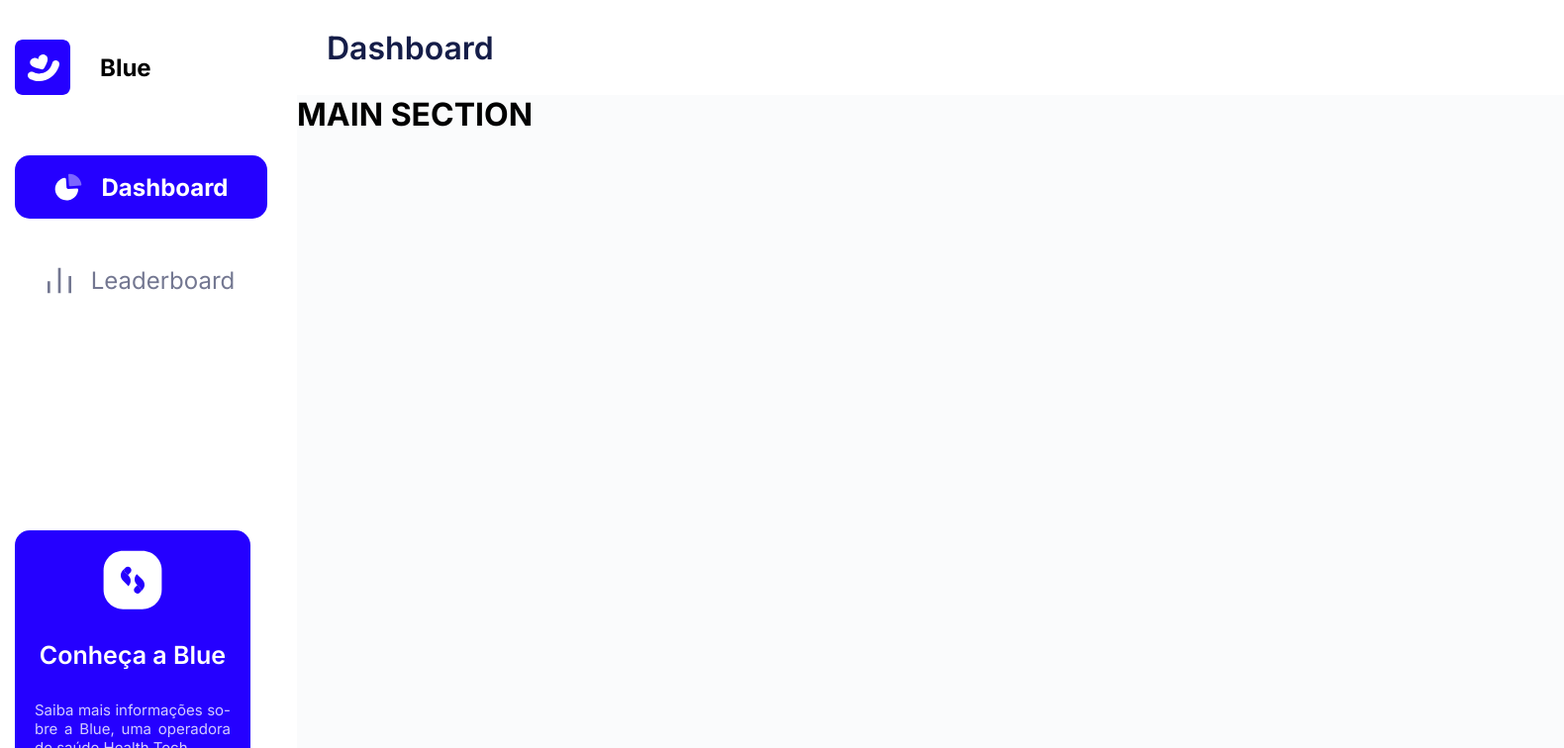
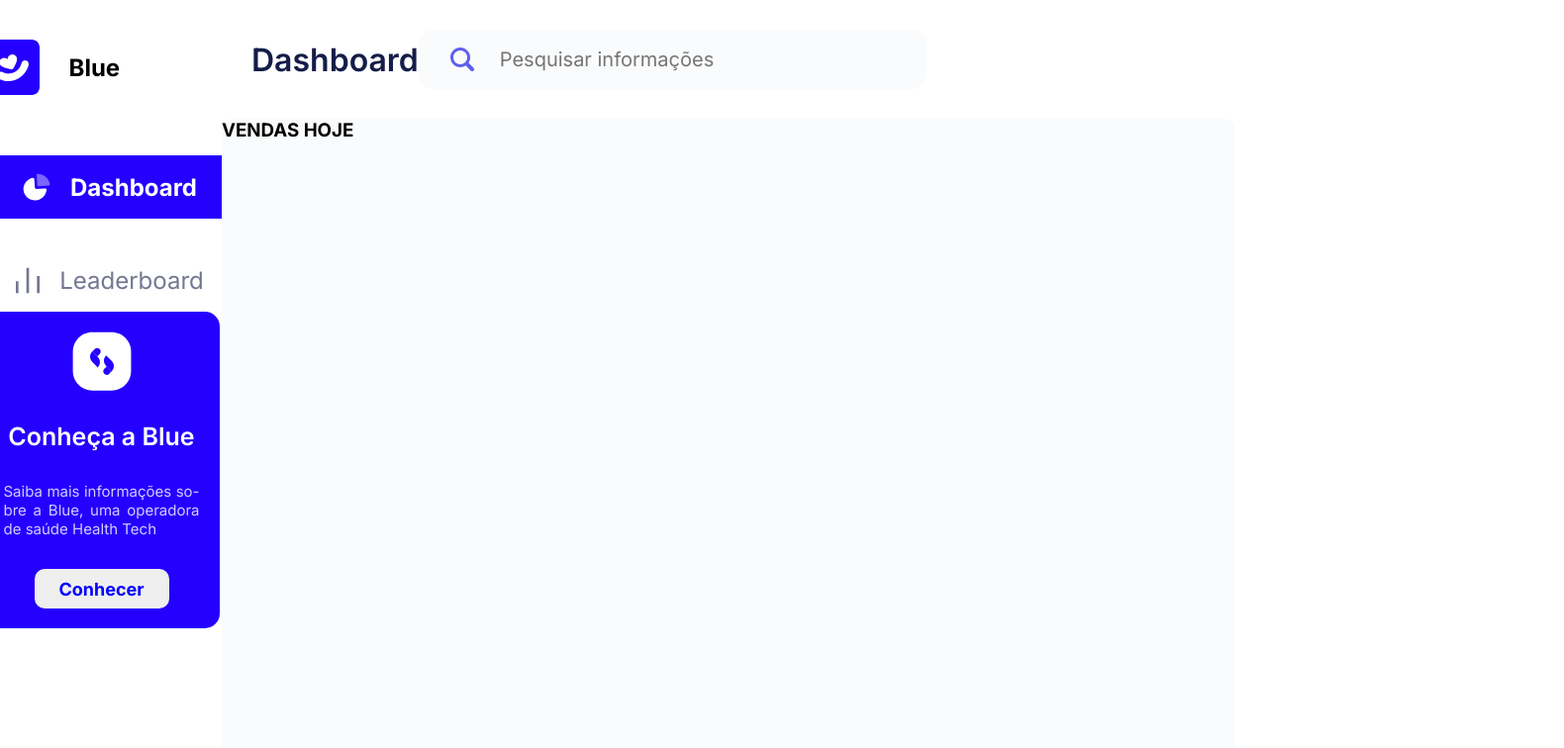
Before and after one commit to vitto2/desafio-dashboard-blue, a React (Vite) app: page / in a window 1280 px wide. Shown: the top 756 px of the page at 99% size, 1580 px wide, since content can reach past the window. Built offline with nearby package versions, Linux system fonts and the light colour scheme.

Commit message:
feat: cria barra de pesquisa

```diff
--- a/package.json
+++ b/package.json
@@ -11,7 +11,8 @@
   },
   "dependencies": {
     "react": "^18.2.0",
-    "react-dom": "^18.2.0"
+    "react-dom": "^18.2.0",
+    "react-icons": "^5.0.1"
   },
   "devDependencies": {
     "@types/react": "^18.2.64",
--- a/src/App.css
+++ b/src/App.css
@@ -1,5 +1,12 @@
-.container-main {
-  width: 100vw;
-  height: 100vh;
-  background-color: #FAFBFC;
+@import url("https://fonts.googleapis.com/css2?family=Inter:wght@100..900&display=swap");
+
+* {
+  margin: 0;
+  border: 0;
+  box-sizing: border-box;
+  font-family: "Inter", sans-serif;
 }
+
+body {
+  background-color: #FFFFFF;
+}
--- a/src/App.jsx
+++ b/src/App.jsx
@@ -1,11 +1,11 @@
-import './App.css'
-import Home from './components/Home/Home';
+import "./App.css";
+import Home from "./components/Home/Home";
 
 function App() {
   return (
-    <div className="container-main">
+    <body>
       <Home/>
-    </div>
+    </body>
   );
 }
 
--- a/src/components/Aside/style.css
+++ b/src/components/Aside/style.css
@@ -42,8 +42,7 @@
 }
 
 .aside-main-container {
-  width: 100%;
-  height: 100%;
+
   display: flex;
   flex-direction: column;
   margin-left: 30px;
--- a/src/components/Header/Header.jsx
+++ b/src/components/Header/Header.jsx
@@ -1,9 +1,15 @@
 import "./style.css";
+import SearchBar from './../SearchBar/SearchBar';
 
 const Header = () => {
   return (
     <header className="header">
-      <h1>Dashboard</h1>
+      <div>
+        <h1>Dashboard</h1>
+      </div>
+      <div>
+      <SearchBar/>
+      </div>
     </header>
   );
 };
--- a/src/components/Header/style.css
+++ b/src/components/Header/style.css
@@ -0,0 +1,19 @@
+
+.search-bar {
+    display: flex;
+    align-items: center;
+    background: #fafbfc;
+    width: 513px;
+    height: 60px;
+    border-radius: 15px;
+    gap: 24px;
+    padding: 0 32px;
+
+}
+
+.search-bar input {
+    border: 0;
+    outline: 0;
+    background: none;
+    font-size: 20px;
+}
--- a/src/components/Home/Home.jsx
+++ b/src/components/Home/Home.jsx
@@ -1,19 +1,20 @@
 import "./style.css";
 import Aside from "./../Aside/Aside";
 import Header from "./../Header/Header";
-import Main from "./../Main/Main";
+import Main from './../Main/Main';
+
 
 const Home = () => {
   return (
-    <div className='home-container-main'>
-      <div className="header">
-        <Header />
-      </div>
+    <div className="home-container-main">
       <div className="aside">
         <Aside />
       </div>
+      <div className="header">
+        <Header/>
+      </div>
       <div className="main">
-        <Main />
+        <Main/>
       </div>
     </div>
   );
--- a/src/components/Home/style.css
+++ b/src/components/Home/style.css
@@ -1,7 +1,24 @@
+.home-container-main {
+  display: grid;
+  grid-template-areas:
+    "aside header"
+    "aside main";
+  height: 100vh;
+  width: 100vw;
+}
+
+.main {
+  height: 100vh;
+  width: 80vw;
+  background: #fafbfc;
+  border-radius: 10px;
+}
+
 .header {
   grid-area: header;
   background-color: #ffffff;
-  height: 12vh;
+  height: 15vh;
+  width: 80vw;
   display: flex;
   align-items: center;
 }
@@ -9,24 +26,15 @@
 .header h1 {
   margin-left: 30px;
   font-weight: 600;
-  color: #151D48;
-}
-.main {
-  grid-area: main;
+  color: #151d48;
 }
 
 .aside {
   grid-area: aside;
   background-color: #ffffff;
-  width: 300px;
   display: flex;
   flex-direction: column;
   align-items: center;
+  width: 15vw;
+  height: 100vh;
 }
-
-.home-container-main {
-  display: grid;
-  grid-template-areas:
-    "aside header"
-    "aside main";
-}
--- a/src/components/Main/Main.jsx
+++ b/src/components/Main/Main.jsx
@@ -1,9 +1,10 @@
 import "./style.css";
-
 const Main = () => {
   return (
-    <main className="container-main">
-      <h1>MAIN SECTION</h1>
+    <main className="main-container">
+      <div>
+        <h3>VENDAS HOJE</h3>
+      </div>
     </main>
   );
 };
--- /dev/null
+++ b/src/components/SearchBar/SearchBar.jsx
@@ -0,0 +1,13 @@
+import "./style.css";
+import iconsearch from '../../assets/iconsearch.svg'
+
+const SearchBar = () => {
+  return (
+    <div className="search-bar">
+        <img src={iconsearch} alt="" />
+        <input type="text" placeholder="Pesquisar informações" />
+    </div>
+  );
+};
+
+export default SearchBar;
```
Also changed, not shown: src/assets/iconsearch.svg (added), src/components/SearchBar/style.css (added), 1 other file (tests, documents, lock files or other folders).
